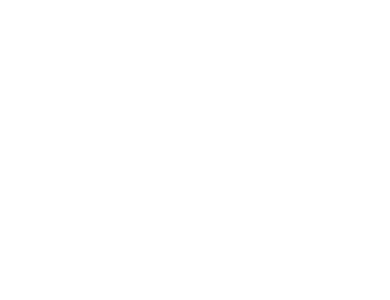
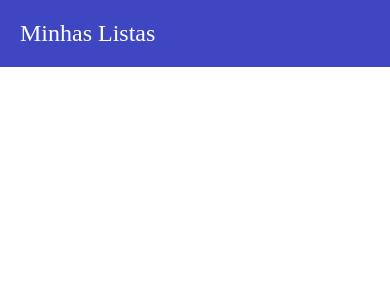
Before and after one commit to DiegoMCMartins/meu-carrinho, a React Native app: screen / in a window 390 px wide. Shown: the top 300 px of the page. Built offline with nearby package versions, Linux system fonts and the light colour scheme.

Commit message:
feat: Adicao das cores do projeto e ajuste na cor do statusbar e navigationbar android

```diff
--- a/src/core/screens/Home/Home.tsx
+++ b/src/core/screens/Home/Home.tsx
@@ -1,6 +1,7 @@
 import React from 'react';
 
 import FullContainer from '@core/components/FullContainer';
+import colors from '@core/styles/colors';
 
 import Header from './components/Header';
 
@@ -9,7 +10,7 @@
  */
 export default function Home() {
   return (
-    <FullContainer>
+    <FullContainer backgroundColor={colors.white}>
       <Header />
     </FullContainer>
   );
--- a/src/core/screens/Home/components/Header/styles.ts
+++ b/src/core/screens/Home/components/Header/styles.ts
@@ -1,11 +1,14 @@
 import {StyleSheet} from 'react-native';
+
+import colors from '@core/styles/colors';
 
 export const styles = StyleSheet.create({
   container: {
     padding: 20,
+    backgroundColor: colors.primary,
   },
   title: {
-    color: '#FFF',
+    color: colors.white,
     fontSize: 24,
   },
 });
--- /dev/null
+++ b/src/core/styles/colors.ts
@@ -0,0 +1,60 @@
+/**
+ * Color pallete generate from UiColors
+ * @see https://uicolors.app/create
+ */
+
+/**
+ * Color variations
+ * Tailwind colors used for reference
+ * @see https://tailwindcss.com/docs/customizing-colors
+ */
+export type ColorVariationType =
+  | '50'
+  | '100'
+  | '200'
+  | '300'
+  | '400'
+  | '500'
+  | '600'
+  | '700'
+  | '800'
+  | '900'
+  | '950';
+
+/**
+ * Object of color variations
+ */
+export type ColorVariation = Partial<Record<ColorVariationType, string>>;
+
+/**
+ * Colors used on project
+ */
+const colors = {
+  primary: '#3E46C1',
+  white: '#FFF',
+  black: '#000',
+  transparent: 'transparent',
+};
+
+export type Color = Exclude<keyof typeof colors, 'variations'>;
+
+/**
+ * Color variations
+ */
+export const colorVariations: Partial<Record<Color, ColorVariation>> = {
+  primary: {
+    50: '#eff5fe',
+    100: '#e2ecfd',
+    200: '#cadbfb',
+    300: '#aac2f7',
+    400: '#889ff1',
+    500: '#6b7fe9',
+    600: '#4f5adc',
+    700: '#3e46c1',
+    800: '#373f9c',
+    900: '#333b7c',
+    950: '#1e2248',
+  },
+};
+
+export default colors;
```
Also changed, not shown: 3 other files (tests, documents, lock files or other folders).
